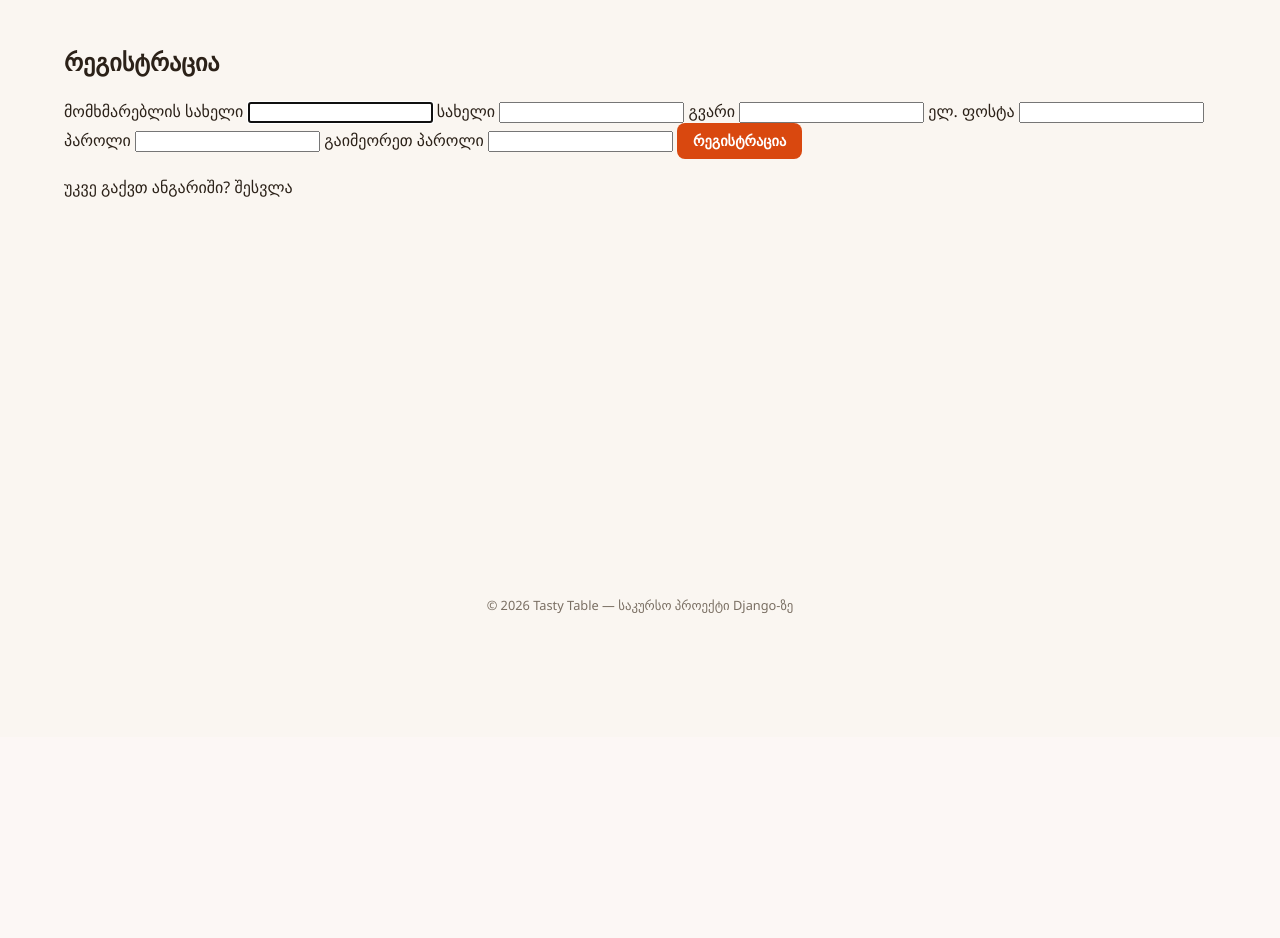
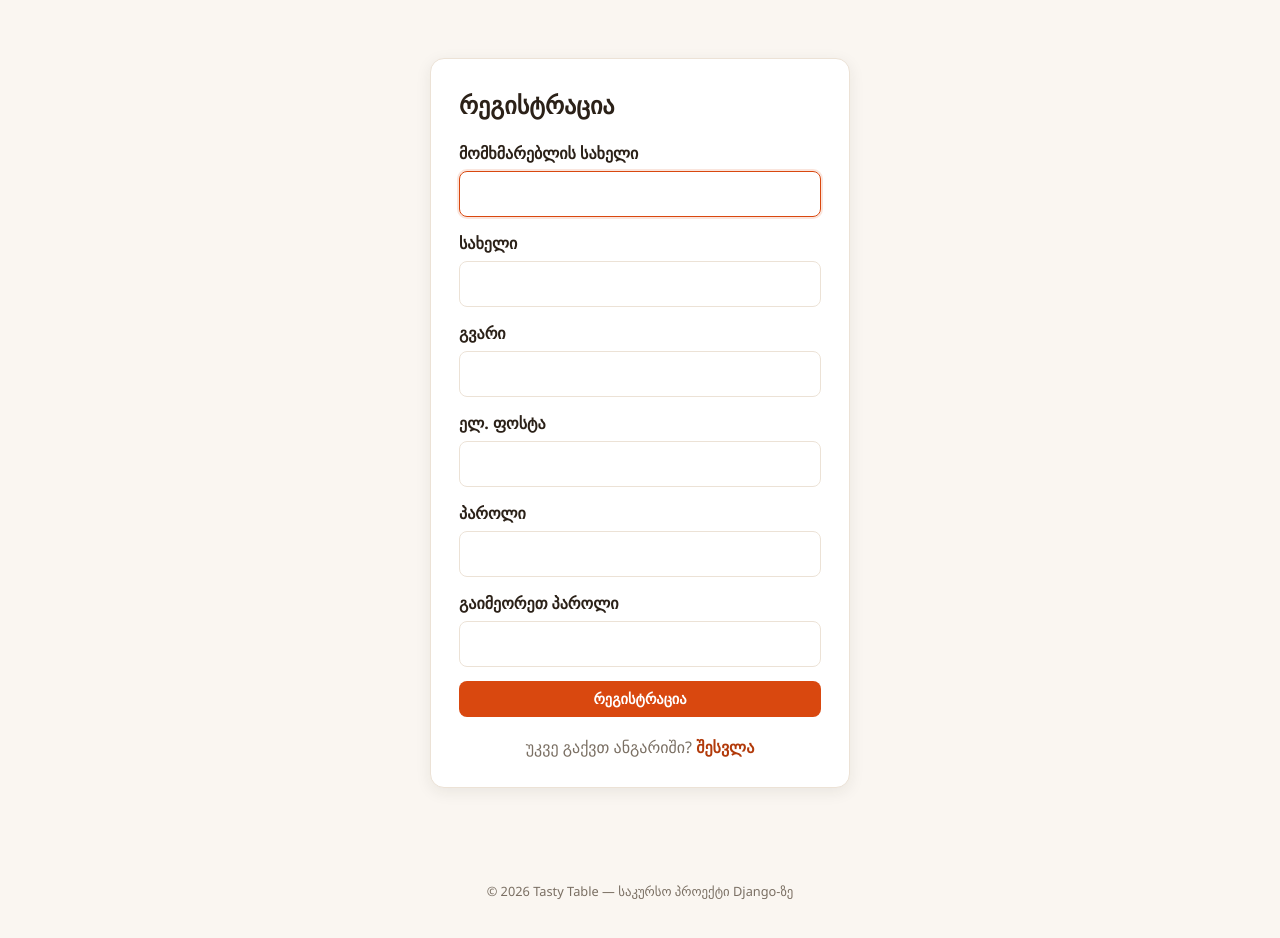
Before and after one commit to nodo343/restaurant_project, a Django app: page /register/ in a window 1280 px wide. Shown: the part 63-1001 px from the top of the page. Before the commit the page ends 676 px from the top, so only its background shows below. Run offline with Django 4.2, Linux system fonts and the light colour scheme.

Commit message:
Update style.css

```diff
--- a/menu/static/menu/css/style.css
+++ b/menu/static/menu/css/style.css
@@ -53,6 +53,30 @@ a { color: inherit; text-decoration: none; }
     align-items: center;
     gap: 24px;
     font-weight: 600;
+}
+
+.user-name {
+    color: var(--color-muted);
+    font-size: 0.9rem;
+}
+
+.logout-form {
+    margin: 0;
+}
+
+.nav-button {
+    background: none;
+    border: 0;
+    color: var(--color-text);
+    cursor: pointer;
+    font: inherit;
+    font-weight: 600;
+    padding: 0;
+}
+
+.nav-button:hover,
+.nav-links a:hover {
+    color: var(--color-primary-dark);
 }
 
 .cart-link {
@@ -371,6 +395,74 @@ a { color: inherit; text-decoration: none; }
     color: var(--color-muted);
 }
 
+/* --- auth pages --- */
+.auth-page {
+    display: flex;
+    justify-content: center;
+    padding: 34px 0;
+}
+
+.auth-panel {
+    width: min(100%, 420px);
+    background: var(--color-surface);
+    border: 1px solid var(--color-border);
+    border-radius: var(--radius);
+    box-shadow: var(--shadow);
+    padding: 28px;
+}
+
+.auth-panel h1 {
+    margin: 0 0 18px;
+}
+
+.auth-form {
+    display: grid;
+    gap: 14px;
+}
+
+.form-field {
+    display: grid;
+    gap: 6px;
+    font-weight: 600;
+}
+
+.form-field input {
+    width: 100%;
+    border: 1px solid var(--color-border);
+    border-radius: 8px;
+    font: inherit;
+    padding: 10px 12px;
+}
+
+.form-field input:focus {
+    border-color: var(--color-primary);
+    outline: 2px solid rgba(217, 72, 15, 0.14);
+}
+
+.field-error,
+.form-errors {
+    color: #c92a2a;
+    font-size: 0.84rem;
+    font-weight: 600;
+}
+
+.form-errors ul,
+.field-error ul {
+    margin: 0;
+    padding-left: 18px;
+}
+
+.auth-switch {
+    color: var(--color-muted);
+    margin: 18px 0 0;
+    text-align: center;
+}
+
+.auth-switch a {
+    color: var(--color-primary-dark);
+    font-weight: 700;
+}
+
 /* --- footer --- */
 .footer {
     text-align: center;
```
